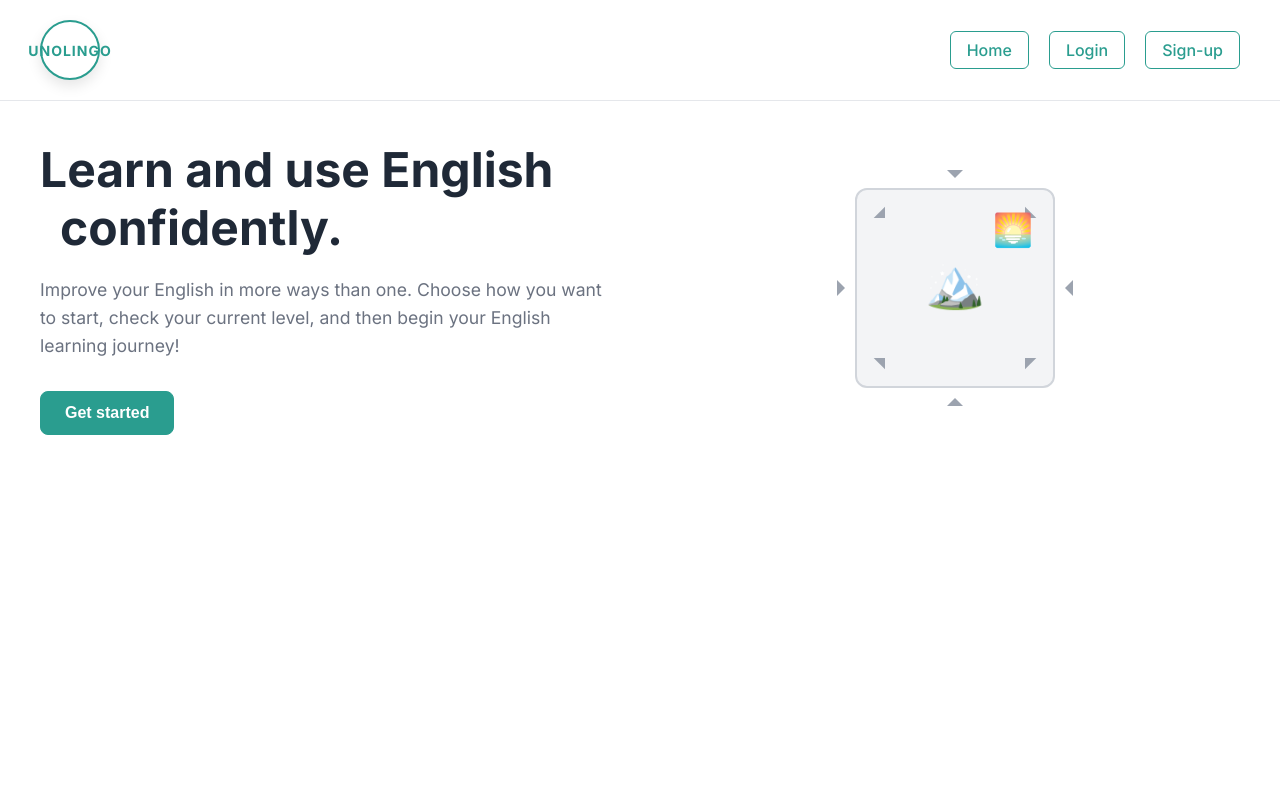
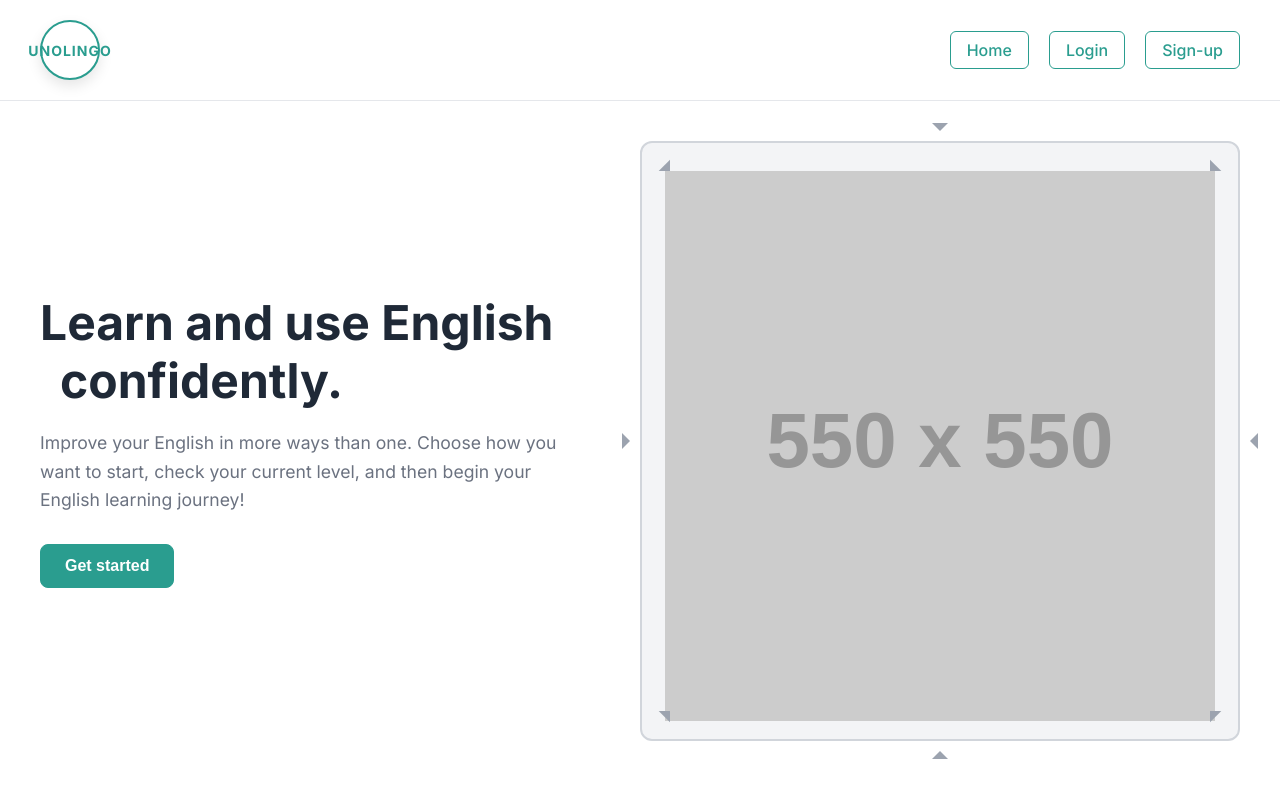
Before and after one commit to chaubeyprashant/englishtopia, a website: page index.html in a window 1280 px wide. Drawn offline with Linux system fonts and the light colour scheme; placeholder pictures from the web are drawn by us.

Commit message:
your message

```diff
--- a/index.html
+++ b/index.html
@@ -33,6 +33,7 @@
 
     <div class="content-right">
       <div class="icon-placeholder">
+         <img src="https://placehold.co/550" alt="" />
         <div class="arrows">
           <div class="arrow"></div>
           <div class="arrow"></div>
--- a/style.css
+++ b/style.css
@@ -1,5 +1,5 @@
 /* ===========================================
-   ENGLISHPTOPIA - CONSOLIDATED STYLES
+   UNOLINGO - CONSOLIDATED STYLES
    =========================================== */
 
 /* --- GLOBAL STYLES --- */
@@ -540,8 +540,8 @@ h2 {
 
 /* Icon placeholder for homepage */
 .icon-placeholder {
-  width: 200px;
-  height: 200px;
+  width: 600px;
+  height: 600px;
   background: #f3f4f6;
   border: 2px solid #d1d5db;
   border-radius: 12px;
@@ -553,13 +553,13 @@ h2 {
 }
 
 .icon-placeholder::before {
-  content: "🏔️";
+  content: "";
   font-size: 3rem;
   margin-bottom: 10px;
 }
 
 .icon-placeholder::after {
-  content: "🌅";
+  content: "";
   font-size: 2rem;
   position: absolute;
   top: 20px;
```
